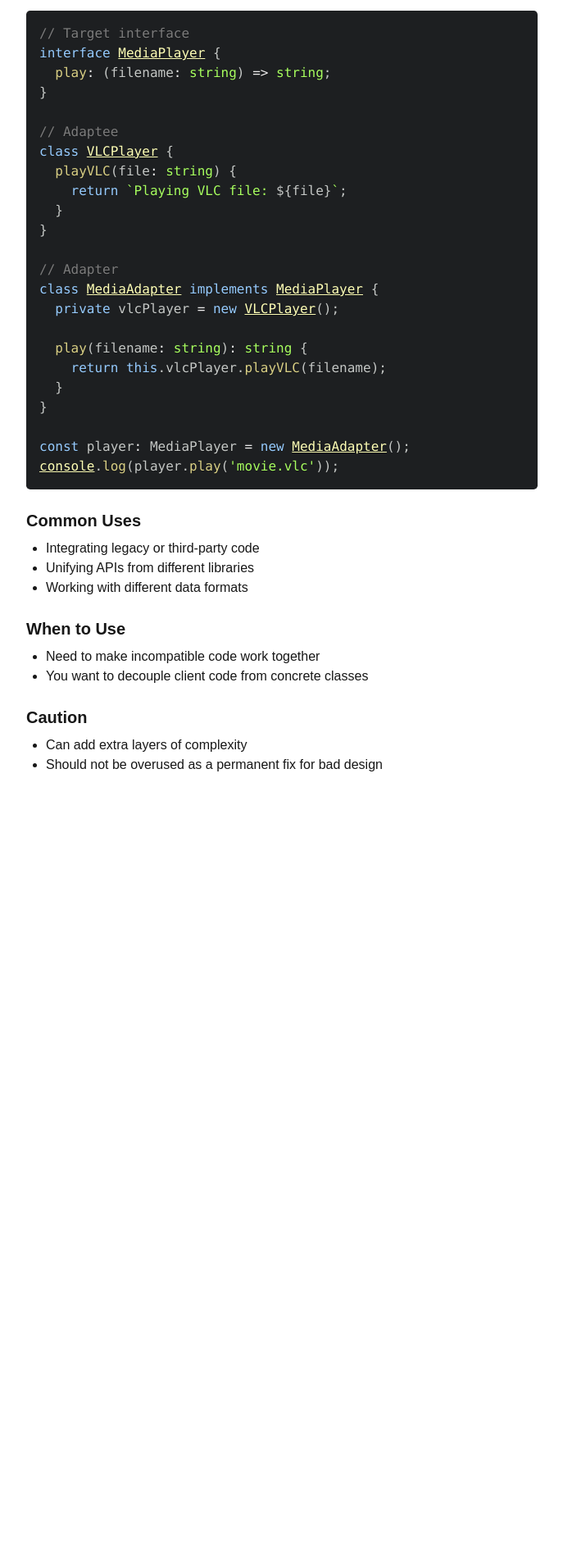
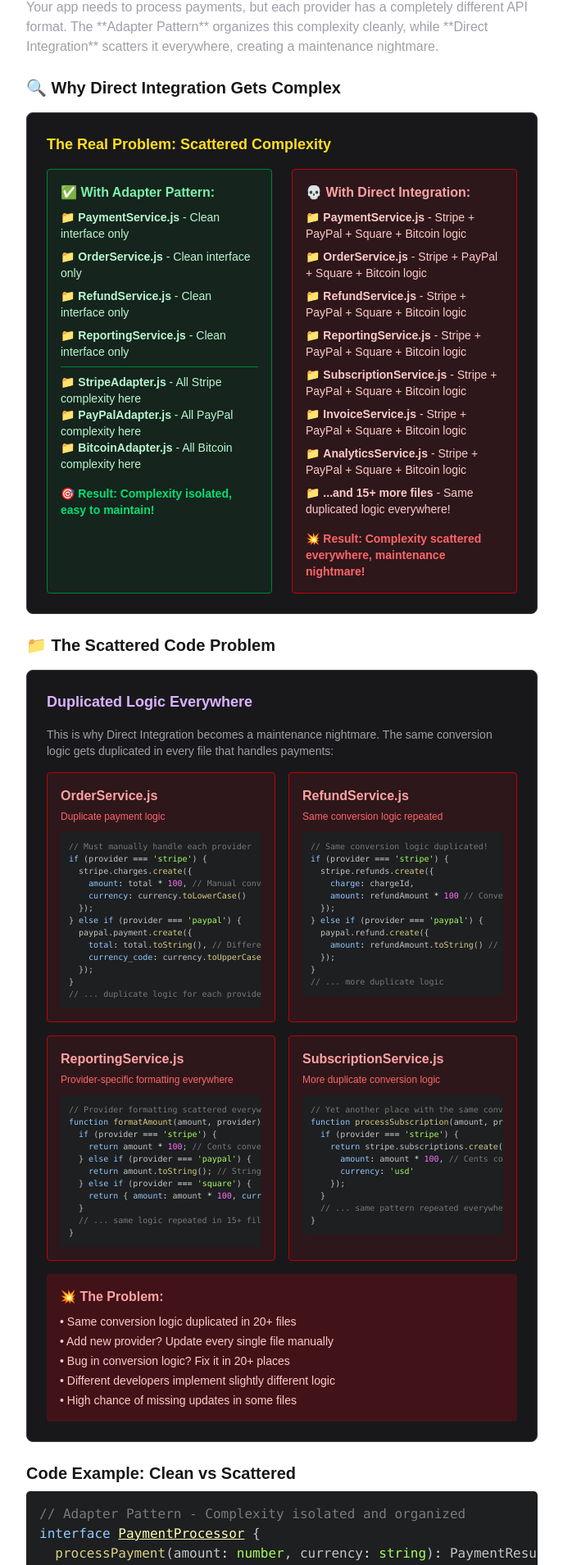
Before and after one commit to Mubtasim/patternalysis, a Next.js app: page /patterns/adapter in a window 1280 px wide. Shown: the part 371-2280 px from the top of the page at 82% size, without its empty margins (296-983 px from the left). Before the commit the page ends 1340 px from the top, so only its background shows below. Built offline with nearby package versions, Linux system fonts and the light colour scheme.

Commit message:
feat: Revamp Adapter pattern implementation to illustrate the complexity of direct API integration versus using the Adapter pattern, with detailed examples of scattered code issues and benefits of isolation for improved maintainability and clarity

```diff
--- a/src/app/patterns/adapter/page.tsx
+++ b/src/app/patterns/adapter/page.tsx
@@ -1,107 +1,268 @@
 "use client";
 
 import PatternLayout from "@/components/PatternLayout";
-import { useState } from "react";
 import { Prism as SyntaxHighlighter } from "react-syntax-highlighter";
 import { atomDark } from "react-syntax-highlighter/dist/cjs/styles/prism";
 
-// Target interface
-interface MediaPlayer {
-  play: (filename: string) => string;
-}
-
-// Adaptee (incompatible interface)
-class VLCPlayer {
-  playVLC(file: string) {
-    return `Playing VLC file: ${file}`;
-  }
-}
-
-// Adapter
-class MediaAdapter implements MediaPlayer {
-  private vlcPlayer = new VLCPlayer();
-
-  play(filename: string): string {
-    return this.vlcPlayer.playVLC(filename);
-  }
-}
 
 export default function AdapterPage() {
-  const [result, setResult] = useState("");
 
-  const handlePlay = () => {
-    const player: MediaPlayer = new MediaAdapter();
-    setResult(player.play("movie.vlc"));
-  };
+  const scatteredCodeFiles = [
+    {
+      file: "OrderService.js",
+      problem: "Duplicate payment logic",
+      code: `// Must manually handle each provider
+if (provider === 'stripe') {
+  stripe.charges.create({
+    amount: total * 100, // Manual conversion
+    currency: currency.toLowerCase()
+  });
+} else if (provider === 'paypal') {
+  paypal.payment.create({
+    total: total.toString(), // Different conversion
+    currency_code: currency.toUpperCase()
+  });
+}
+// ... duplicate logic for each provider`
+    },
+    {
+      file: "RefundService.js",
+      problem: "Same conversion logic repeated",
+      code: `// Same conversion logic duplicated!
+if (provider === 'stripe') {
+  stripe.refunds.create({
+    charge: chargeId,
+    amount: refundAmount * 100 // Convert to cents again
+  });
+} else if (provider === 'paypal') {
+  paypal.refund.create({
+    amount: refundAmount.toString() // Convert to string again
+  });
+}
+// ... more duplicate logic`
+    },
+    {
+      file: "ReportingService.js",
+      problem: "Provider-specific formatting everywhere",
+      code: `// Provider formatting scattered everywhere
+function formatAmount(amount, provider) {
+  if (provider === 'stripe') {
+    return amount * 100; // Cents conversion again
+  } else if (provider === 'paypal') {
+    return amount.toString(); // String conversion again
+  } else if (provider === 'square') {
+    return { amount: amount * 100, currency: 'USD' }; // Nested object again
+  }
+  // ... same logic repeated in 15+ files
+}`
+    },
+    {
+      file: "SubscriptionService.js",
+      problem: "More duplicate conversion logic",
+      code: `// Yet another place with the same conversions
+function processSubscription(amount, provider) {
+  if (provider === 'stripe') {
+    return stripe.subscriptions.create({
+      amount: amount * 100, // Cents conversion duplicated
+      currency: 'usd'
+    });
+  }
+  // ... same pattern repeated everywhere
+}`
+    }
+  ];
 
   return (
     <PatternLayout title="Adapter">
       <p className="mb-4">
         Convert the interface of a class into another interface clients expect.
-        Adapter lets classes work together that couldn’t otherwise due to
+        Adapter lets classes work together that couldn&apos;t otherwise due to
         incompatible interfaces.
       </p>
 
       <h2 className="text-xl font-semibold mt-6 mb-2">What is it?</h2>
       <p className="mb-4">
         The Adapter pattern acts as a bridge between two incompatible
-        interfaces. It wraps the existing class and makes it compatible with the
-        client’s expected interface.
+        interfaces. It&apos;s like a universal power adapter that lets you plug your device into any outlet worldwide.
+        In code, it wraps existing classes and makes them compatible with your app&apos;s expected interface.
       </p>
 
-      <h2 className="text-xl font-semibold mt-6 mb-2">Example</h2>
-      <button
-        onClick={handlePlay}
-        className="bg-teal-600 hover:bg-teal-500 px-4 py-2 rounded text-white mb-4"
-      >
-        Play VLC File
-      </button>
+      <h2 className="text-xl font-semibold mt-6 mb-2">The Problem: API Integration Complexity</h2>
+      <p className="mb-6 text-zinc-400">
+        Your app needs to process payments, but each provider has a completely different API format.
+        The **Adapter Pattern** organizes this complexity cleanly, while **Direct Integration** scatters it everywhere, creating a maintenance nightmare.
+      </p>
 
-      {result && <p className="mb-6 text-green-400 font-semibold">{result}</p>}
+      {/* Complexity Analysis */}
+      <h2 className="text-xl font-semibold mt-6 mb-4">🔍 Why Direct Integration Gets Complex</h2>
+      <div className="bg-zinc-900 border border-zinc-700 rounded-lg p-6 mb-6">
+        <h4 className="text-lg font-semibold mb-4 text-yellow-300">The Real Problem: Scattered Complexity</h4>
 
+        <div className="grid grid-cols-1 lg:grid-cols-2 gap-6">
+          <div className="bg-green-900/20 border border-green-700 rounded p-4">
+            <h5 className="font-semibold text-green-300 mb-2">✅ With Adapter Pattern:</h5>
+            <div className="text-sm text-green-200 space-y-2">
+              <div>📁 <strong>PaymentService.js</strong> - Clean interface only</div>
+              <div>📁 <strong>OrderService.js</strong> - Clean interface only</div>
+              <div>📁 <strong>RefundService.js</strong> - Clean interface only</div>
+              <div>📁 <strong>ReportingService.js</strong> - Clean interface only</div>
+              <div className="pt-2 border-t border-green-700">
+                <div>📁 <strong>StripeAdapter.js</strong> - All Stripe complexity here</div>
+                <div>📁 <strong>PayPalAdapter.js</strong> - All PayPal complexity here</div>
+                <div>📁 <strong>BitcoinAdapter.js</strong> - All Bitcoin complexity here</div>
+              </div>
+              <div className="pt-2 text-green-400 font-semibold">
+                🎯 Result: Complexity isolated, easy to maintain!
+              </div>
+            </div>
+          </div>
+
+          <div className="bg-red-900/20 border border-red-700 rounded p-4">
+            <h5 className="font-semibold text-red-300 mb-2">💀 With Direct Integration:</h5>
+            <div className="text-sm text-red-200 space-y-2">
+              <div>📁 <strong>PaymentService.js</strong> - Stripe + PayPal + Square + Bitcoin logic</div>
+              <div>📁 <strong>OrderService.js</strong> - Stripe + PayPal + Square + Bitcoin logic</div>
+              <div>📁 <strong>RefundService.js</strong> - Stripe + PayPal + Square + Bitcoin logic</div>
+              <div>📁 <strong>ReportingService.js</strong> - Stripe + PayPal + Square + Bitcoin logic</div>
+              <div>📁 <strong>SubscriptionService.js</strong> - Stripe + PayPal + Square + Bitcoin logic</div>
+              <div>📁 <strong>InvoiceService.js</strong> - Stripe + PayPal + Square + Bitcoin logic</div>
+              <div>📁 <strong>AnalyticsService.js</strong> - Stripe + PayPal + Square + Bitcoin logic</div>
+              <div>📁 <strong>...and 15+ more files</strong> - Same duplicated logic everywhere!</div>
+              <div className="pt-2 text-red-400 font-semibold">
+                💥 Result: Complexity scattered everywhere, maintenance nightmare!
+              </div>
+            </div>
+          </div>
+        </div>
+      </div>
+
+      {/* Scattered Code Examples */}
+      <h2 className="text-xl font-semibold mt-6 mb-4">📁 The Scattered Code Problem</h2>
+      <div className="bg-zinc-900 border border-zinc-700 rounded-lg p-6 mb-6">
+        <h4 className="text-lg font-semibold mb-4 text-purple-300">Duplicated Logic Everywhere</h4>
+        <p className="text-sm text-zinc-400 mb-4">
+          This is why Direct Integration becomes a maintenance nightmare. The same conversion logic gets duplicated in every file that handles payments:
+        </p>
+
+        <div className="grid grid-cols-1 lg:grid-cols-2 gap-4">
+          {scatteredCodeFiles.map((file, index) => (
+            <div key={index} className="bg-red-900/20 border border-red-700 rounded p-4">
+              <div className="mb-2">
+                <h5 className="font-semibold text-red-300">{file.file}</h5>
+                <span className="text-xs text-red-400">{file.problem}</span>
+              </div>
+              <SyntaxHighlighter
+                language="javascript"
+                style={atomDark}
+                className="rounded text-xs"
+                customStyle={{ margin: 0, fontSize: '10px' }}
+              >
+                {file.code}
+              </SyntaxHighlighter>
+            </div>
+          ))}
+        </div>
+
+        <div className="mt-4 p-4 bg-red-800/30 rounded">
+          <h5 className="font-semibold text-red-300 mb-2">💥 The Problem:</h5>
+          <ul className="text-sm text-red-200 space-y-1">
+            <li>• Same conversion logic duplicated in 20+ files</li>
+            <li>• Add new provider? Update every single file manually</li>
+            <li>• Bug in conversion logic? Fix it in 20+ places</li>
+            <li>• Different developers implement slightly different logic</li>
+            <li>• High chance of missing updates in some files</li>
+          </ul>
+        </div>
+      </div>
+
+      <h2 className="text-xl font-semibold mt-6 mb-2">Code Example: Clean vs Scattered</h2>
       <SyntaxHighlighter language="ts" style={atomDark} className="rounded">
-        {`// Target interface
-interface MediaPlayer {
-  play: (filename: string) => string;
+        {`// Adapter Pattern - Complexity isolated and organized
+interface PaymentProcessor {
+  processPayment(amount: number, currency: string): PaymentResult;
 }
 
-// Adaptee
-class VLCPlayer {
-  playVLC(file: string) {
-    return \`Playing VLC file: \${file}\`;
+// All complexity hidden in specific adapters
+class StripeAdapter implements PaymentProcessor {
+  processPayment(amount: number, currency: string) {
+    // Handle Stripe's specific requirements here
+    return StripeAPI.charges.create({
+      amount: amount * 100,           // Stripe wants cents
+      currency: currency.toLowerCase() // Stripe wants lowercase
+    });
   }
 }
 
-// Adapter
-class MediaAdapter implements MediaPlayer {
-  private vlcPlayer = new VLCPlayer();
-
-  play(filename: string): string {
-    return this.vlcPlayer.playVLC(filename);
+class PayPalAdapter implements PaymentProcessor {
+  processPayment(amount: number, currency: string) {
+    // Handle PayPal's specific requirements here
+    return PayPalAPI.payment.create({
+      total: amount.toString(),        // PayPal wants string
+      currency_code: currency.toUpperCase() // PayPal wants uppercase
+    });
   }
 }
 
-const player: MediaPlayer = new MediaAdapter();
-console.log(player.play('movie.vlc'));`}
+// Your business logic stays clean and simple!
+class OrderService {
+  processPayment(processor: PaymentProcessor, amount: number) {
+    return processor.processPayment(amount, "USD"); // Clean interface!
+  }
+}
+
+// vs Direct Integration - Complexity scattered everywhere
+class OrderService {
+  processPayment(provider: string, amount: number, currency: string) {
+    // Must handle every provider's specific format manually
+    if (provider === "stripe") {
+      return StripeAPI.charges.create({
+        amount: amount * 100,           // Manual conversion
+        currency: currency.toLowerCase() // Manual formatting
+      });
+    } else if (provider === "paypal") {
+      return PayPalAPI.payment.create({
+        total: amount.toString(),        // Different conversion
+        currency_code: currency.toUpperCase() // Different formatting
+      });
+    } else if (provider === "bitcoin") {
+      return BitcoinAPI.transactions.send({
+        amount_btc: amount / 45000,     // Yet another conversion
+        currency: currency              // Yet another format
+      });
+    }
+    // This same logic gets duplicated in RefundService, ReportingService,
+    // SubscriptionService, InvoiceService, and 15+ other files!
+  }
+}
+
+// RESULT:
+// Adapter: Complexity organized in dedicated classes
+// Direct: Same complexity duplicated in 20+ files`}
       </SyntaxHighlighter>
 
       <h2 className="text-xl font-semibold mt-6 mb-2">Common Uses</h2>
       <ul className="list-disc ml-6 mb-4">
-        <li>Integrating legacy or third-party code</li>
-        <li>Unifying APIs from different libraries</li>
-        <li>Working with different data formats</li>
+        <li>Integrating third-party APIs with different interfaces</li>
+        <li>Making legacy code work with new systems</li>
+        <li>Unifying multiple data sources or services</li>
+        <li>Creating consistent interfaces for inconsistent libraries</li>
       </ul>
 
       <h2 className="text-xl font-semibold mt-6 mb-2">When to Use</h2>
       <ul className="list-disc ml-6 mb-4">
-        <li>Need to make incompatible code work together</li>
-        <li>You want to decouple client code from concrete classes</li>
+        <li>You need to use existing classes with incompatible interfaces</li>
+        <li>You want to create a unified interface for multiple similar services</li>
+        <li>You&apos;re integrating third-party libraries or legacy systems</li>
+        <li>You want to isolate your code from external API changes</li>
       </ul>
 
-      <h2 className="text-xl font-semibold mt-6 mb-2">Caution</h2>
-      <ul className="list-disc ml-6">
-        <li>Can add extra layers of complexity</li>
-        <li>Should not be overused as a permanent fix for bad design</li>
+      <h2 className="text-xl font-semibold mt-6 mb-2">Benefits</h2>
+      <ul className="list-disc ml-6 mb-4">
+        <li><strong>Interface Unification</strong>: Make incompatible APIs work with the same interface</li>
+        <li><strong>Complexity Isolation</strong>: Keep messy integration details in dedicated adapter classes</li>
+        <li><strong>Easy Extension</strong>: Add new providers without changing existing business logic</li>
+        <li><strong>Maintainability</strong>: Fix bugs in one place instead of 20+ scattered locations</li>
+        <li><strong>Testability</strong>: Mock adapters easily for unit testing</li>
       </ul>
     </PatternLayout>
   );
```
